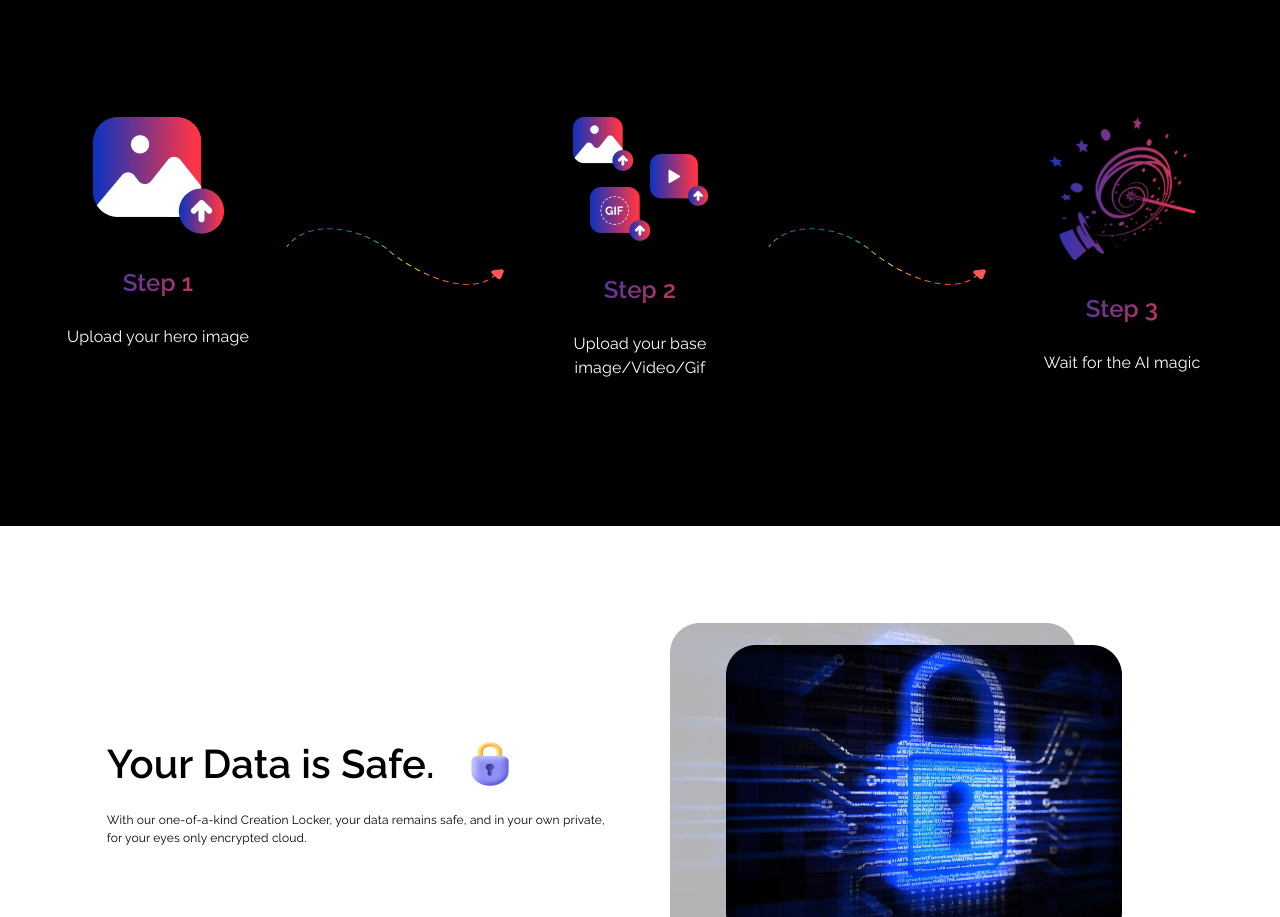
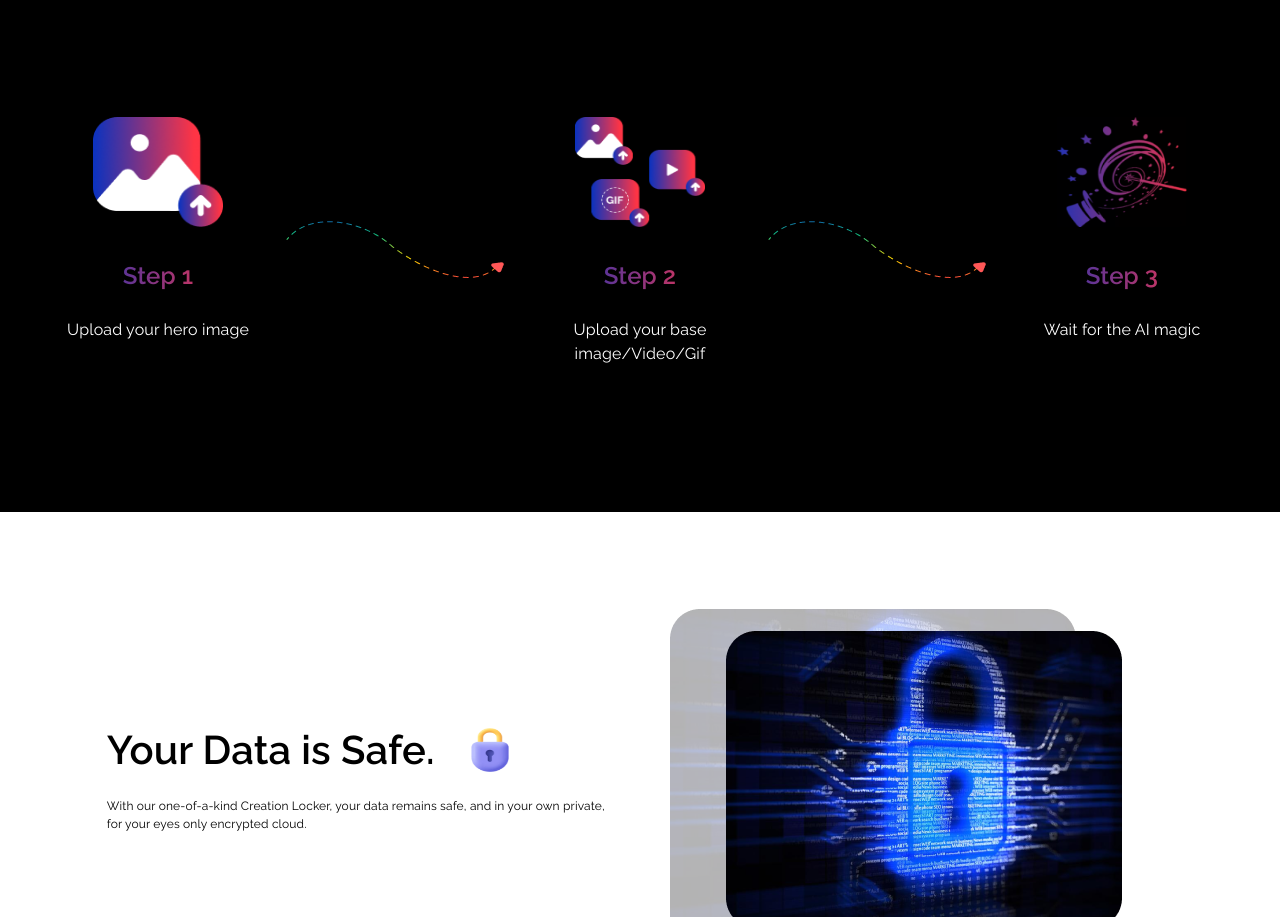
Before and after one commit to Rameeshakhan/DeepDuck, a React (Vite) app: page / in a window 1280 px wide. Shown: the part 2489-3406 px from the top of the page. Built offline with nearby package versions, Linux system fonts and the light colour scheme.

Commit message:
Modified

```diff
--- a/src/pages/Landing/Section5.jsx
+++ b/src/pages/Landing/Section5.jsx
@@ -35,7 +35,7 @@ const Section5 = () => {
             </div>
             <div className={styles['block-divs']}>
                 <div className={styles.divStyle}>
-                    <img src={Div1Pic} alt="Step 1" />
+                    <img src={Div1Pic} alt="Step 1" height="110" width="130" />
                     <h3 style={headingStyle}>Step 1</h3>
                     <p>Upload your hero image</p>
                 </div>
@@ -43,7 +43,7 @@ const Section5 = () => {
                     <img src={arrow} alt="Arrow" />
                 </div>
                 <div className={styles.divStyle}>
-                    <img src={Div2Pic} alt="Step 2" />
+                    <img src={Div2Pic} alt="Step 2" height="110" width="130" />
                     <h3 style={headingStyle}>Step 2</h3>
                     <p>Upload your base image/Video/Gif</p>
                 </div>
@@ -51,7 +51,7 @@ const Section5 = () => {
                     <img src={arrow} alt="Arrow" />
                 </div>
                 <div className={styles.divStyle}>
-                    <img src={Div3Pic} alt="Step 3" />
+                    <img src={Div3Pic} alt="Step 3" height="110" width="130" />
                     <h3 style={headingStyle}>Step 3</h3>
                     <p>Wait for the AI magic</p>
                 </div>
```
